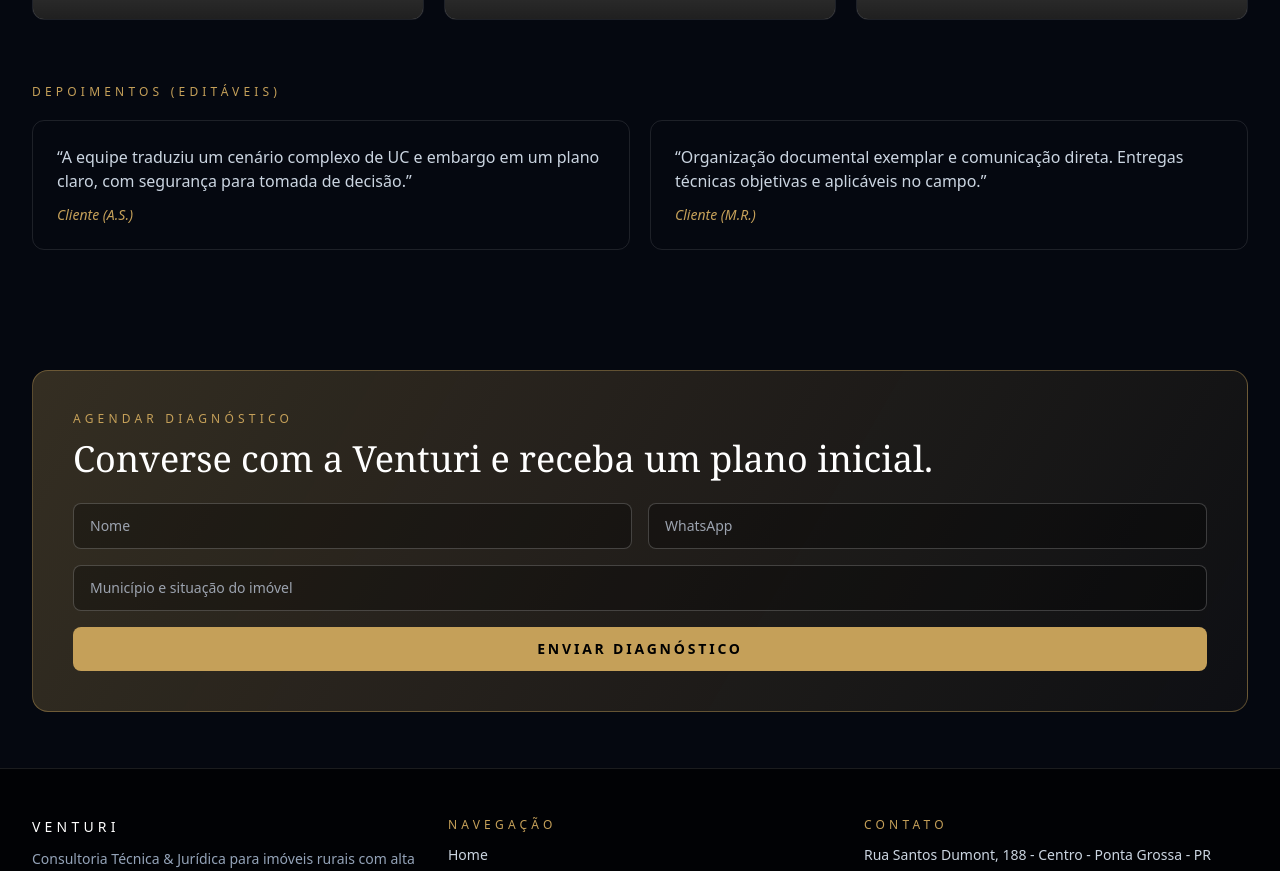
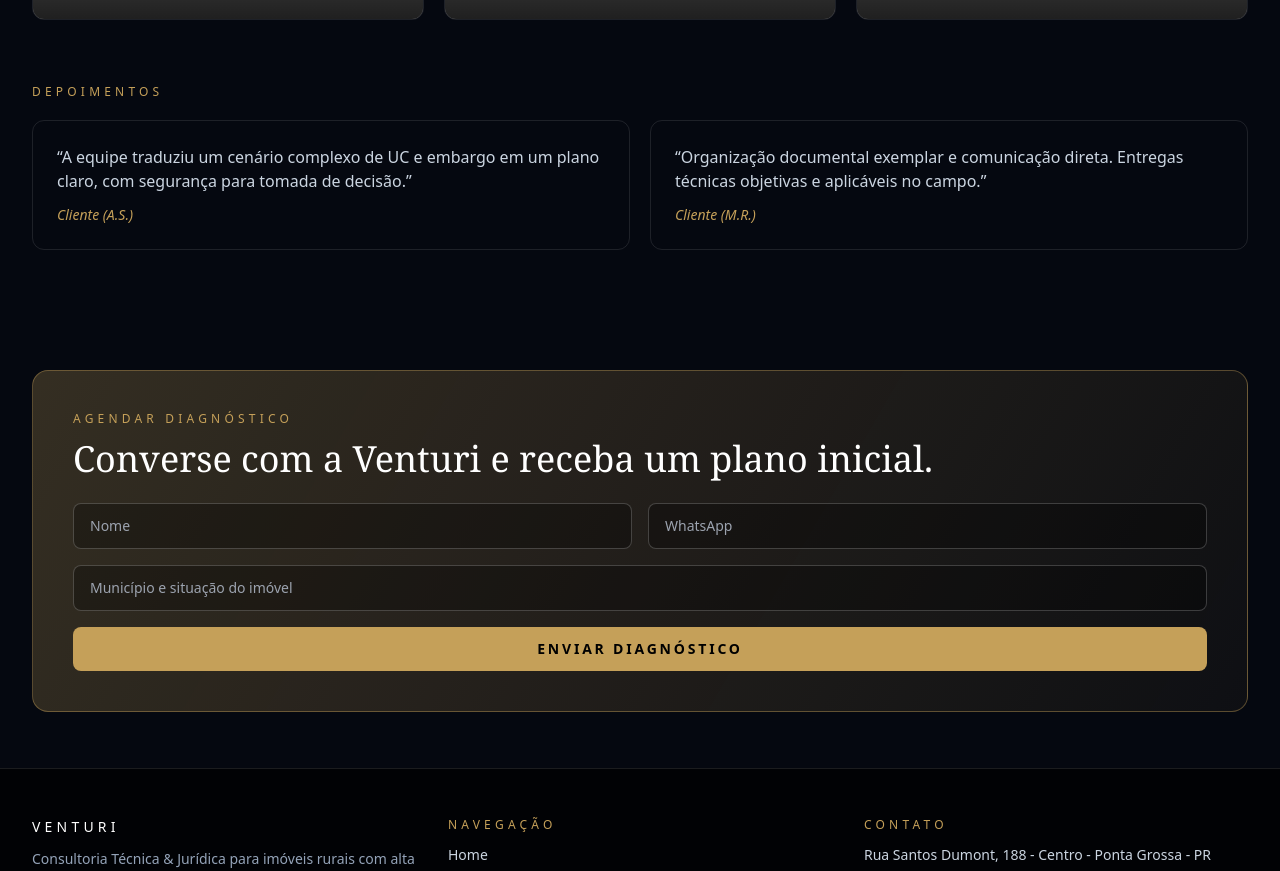
Before and after one commit to ciroramonvaz-stack/site-venturictj, a Next.js app: page / in a window 1280 px wide. Shown: the part 1338-2209 px from the top of the page. Built offline with nearby package versions, Linux system fonts and the light colour scheme; grey boxes are pictures that could not be loaded; a web font is replaced by a local one.

Commit message:
Update page.tsx

```diff
--- a/src/app/page.tsx
+++ b/src/app/page.tsx
@@ -57,7 +57,7 @@
       </section>
 
       <section className="section-wrap pb-16">
-        <p className="gold-kicker">Depoimentos (editáveis)</p>
+        <p className="gold-kicker">Depoimentos</p>
         <div className="mt-5 grid gap-5 md:grid-cols-2">
           {testimonials.map((t) => (
             <blockquote key={t.author} className="rounded-xl border border-white/10 p-6">
```
